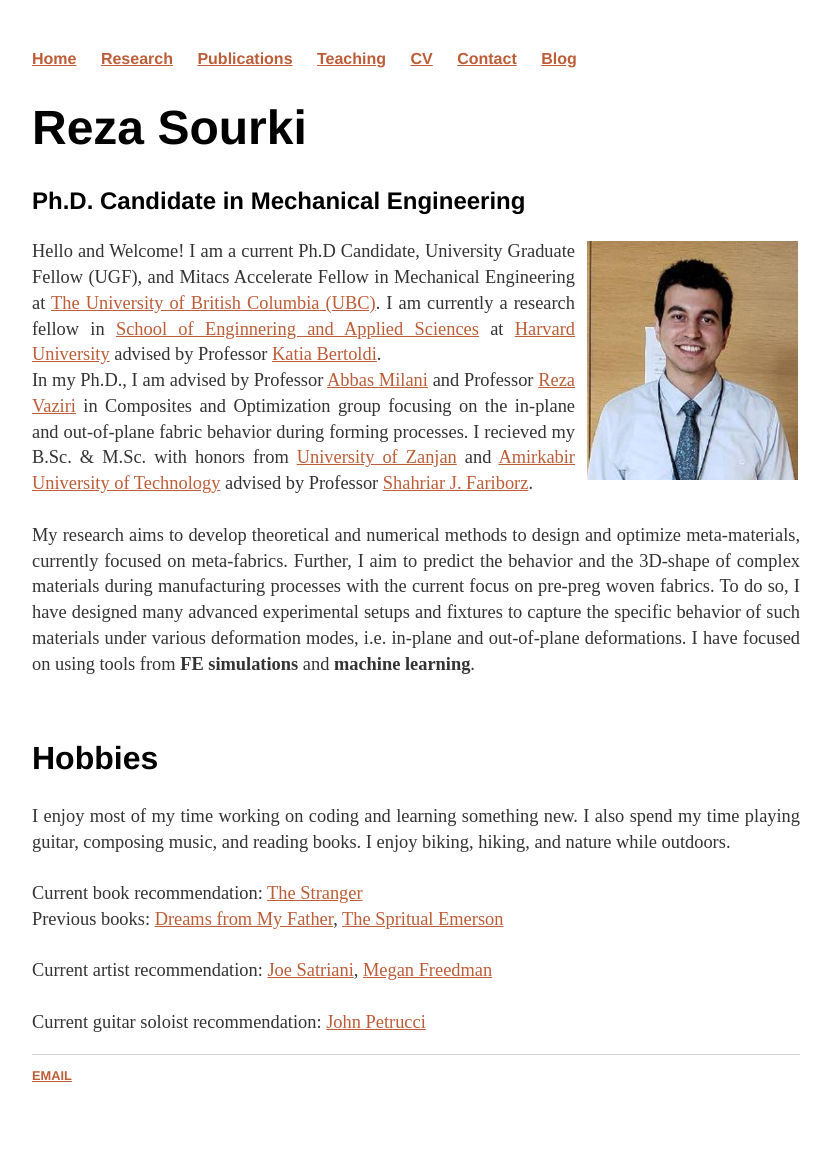
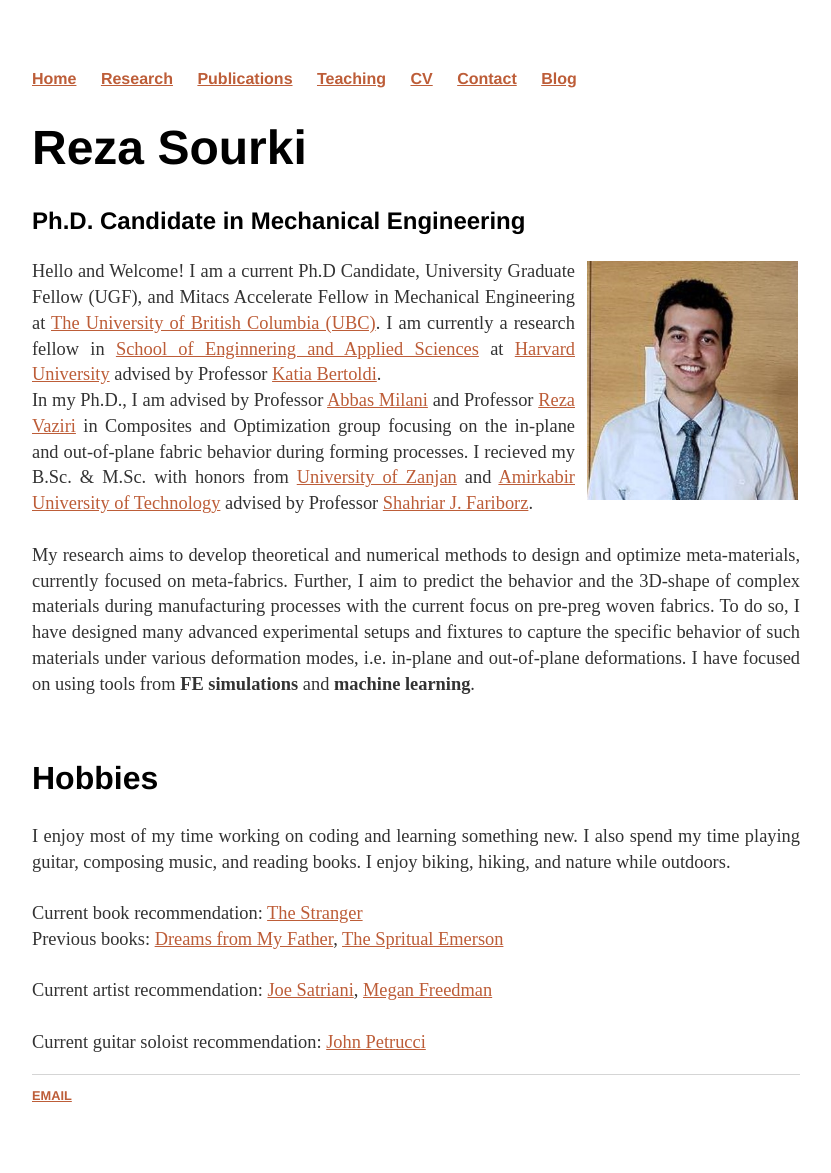
Before and after one commit to rsourki/rsourki.github.io, a Jekyll site: the page built from index.html, in a window 1280 px wide. Shown: the whole page, without its empty margins (224-1055 px from the left). Built offline with Jekyll 4.4.1, drawn with Linux system fonts in a browser that asks for light colours; before the commit the page ends 1133 px from its top, so only the background shows below that.

Commit message:
Update main.css

```diff
--- a/css/main.css
+++ b/css/main.css
@@ -1,5 +1,5 @@
 body {
-    margin: 50px auto;
+    margin: 70px auto;
     width: 60%;
     /*margin: 25px 300px 75px 250px;*/
 }
```
